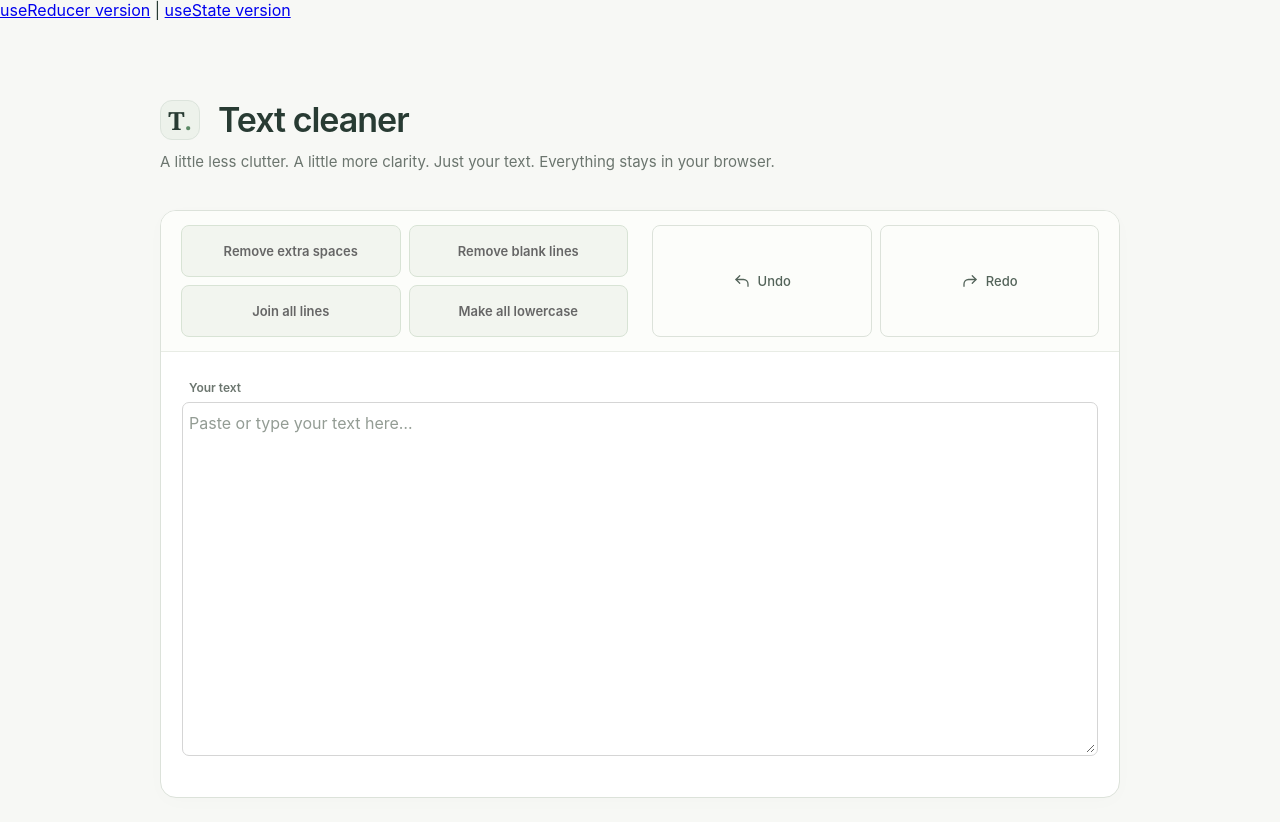
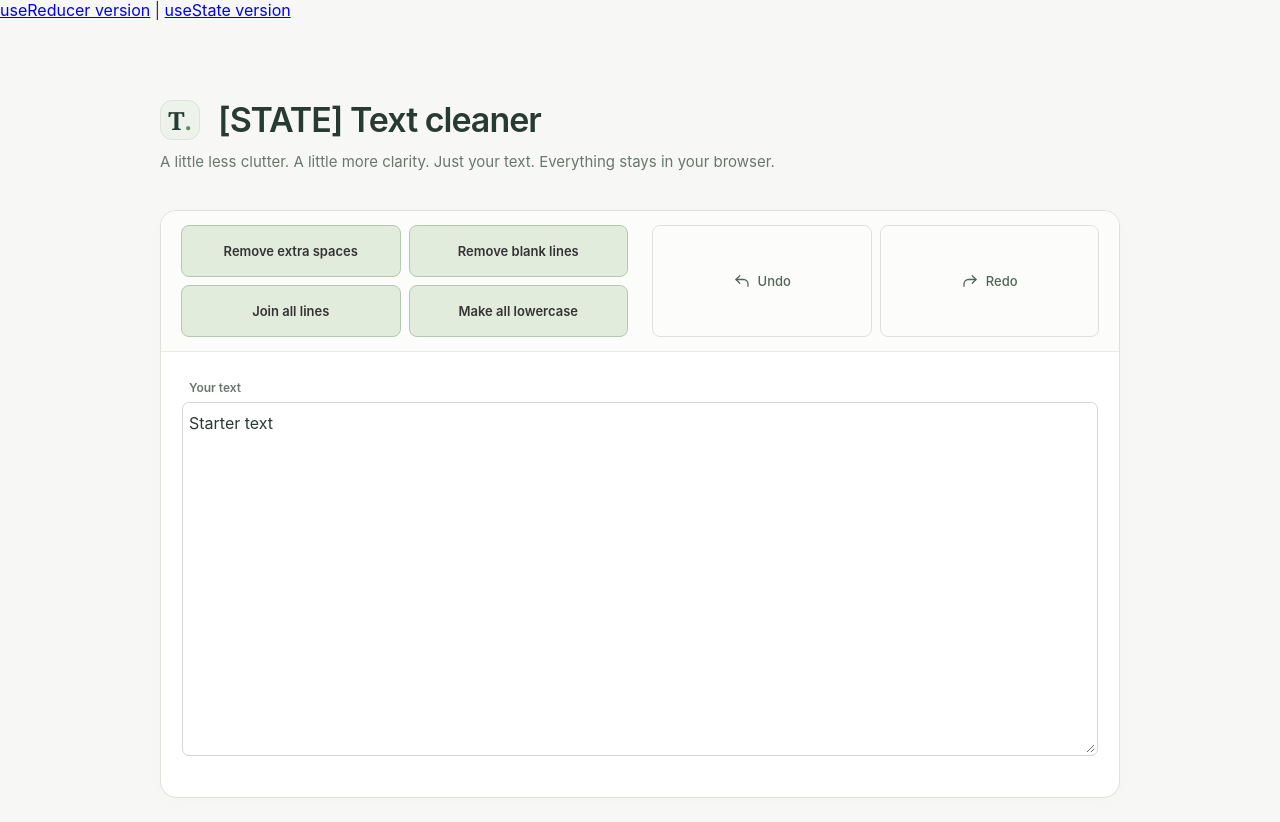
Before and after one commit to stephanos7/text-cleanup, a React (Vite) app: page /state in a window 1280 px wide. Built offline with nearby package versions, Linux system fonts and the light colour scheme.

Commit message:
Add initial event handlers

```diff
--- a/src/StateTextCleaner.jsx
+++ b/src/StateTextCleaner.jsx
@@ -13,10 +13,35 @@ function HistoryIcon({ redo = false }) {
 }
 
 export default function StateTextCleaner() {
-  const [text, setText] = useState("")
+  const [text, setText] = useState("Starter text")
   // const wordCount = text.present.trim()
   //   ? text.present.trim().split(/\s+/).length
   //   : 0;
+
+  const handleUpdateText = (event) => {
+    setText(event.target.value)
+  }
+
+  const handleRemoveExtraSpaces = () => {
+    setText(text.replace(/[ \t]+/g, " "))
+  }
+
+  const handleRemoveBlankLines = () => {
+    setText(
+      text
+        .split(/\r?\n/)
+        .filter((line) => line.trim() !== "")
+        .join("\n")
+    )
+  }
+
+  const handleJoinAllLines = () => {
+    setText(text.replace(/\r?\n/g, " "))
+  }
+
+  const handleMakeLowercase = () => {
+    setText(text.toLowerCase())
+  }
 
   return (
     <div className="app">
@@ -25,7 +50,7 @@ export default function StateTextCleaner() {
           <span className="app-mark" aria-hidden="true">
             T<span>.</span>
           </span>
-          <h1>Text cleaner</h1>
+          <h1>[STATE] Text cleaner</h1>
         </div>
         <p>
           A little less clutter. A little more clarity. Just your text.
@@ -38,29 +63,29 @@ export default function StateTextCleaner() {
           <div className="clean-actions" role="group" aria-label="Clean text">
             <button
               className="action-button"
-              onClick={() => {}}
-              disabled={!text.present}
+              onClick={handleRemoveExtraSpaces}
+              disabled={!text}
             >
               Remove extra spaces
             </button>
             <button
               className="action-button"
-              onClick={() => {}}
-              disabled={!text.present}
+              onClick={handleRemoveBlankLines}
+              disabled={!text}
             >
               Remove blank lines
             </button>
             <button
               className="action-button"
-              onClick={() => {}}
-              disabled={!text.present}
+              onClick={handleJoinAllLines}
+              disabled={!text}
             >
               Join all lines
             </button>
             <button
               className="action-button"
-              onClick={() => {}}
-              disabled={!text.present}
+              onClick={handleMakeLowercase}
+              disabled={!text}
             >
               Make all lowercase
             </button>
@@ -98,8 +123,8 @@ export default function StateTextCleaner() {
           <textarea
             id="text-input"
             placeholder="Paste or type your text here…"
-            value={text.present}
-            onChange={() => {}}
+            value={text}
+            onChange={handleUpdateText}
             spellCheck="false"
           />
         </div>
```
